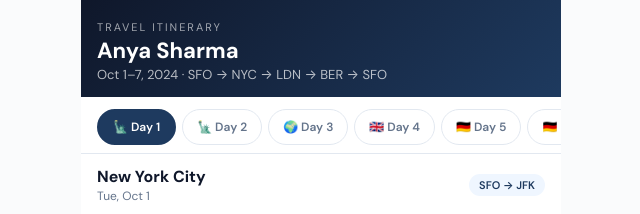
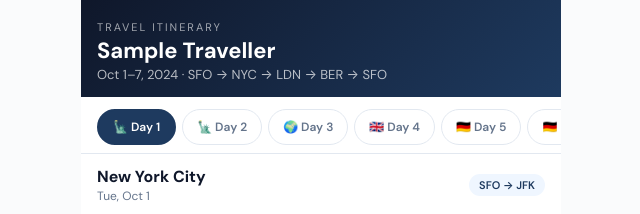
Before and after one commit to lisaesterhuizen0-wq/travel-itinerary-mobile, a plain HTML site: page index.html in a window 1280 px wide. Shown: the top 214 px of the page, 319-959 px from the left. Drawn offline with Linux system fonts and the light colour scheme.

Commit message:
Sanitise demo: replace personal Gmail and 'Anya Sharma' with placeholders

```diff
--- a/index.html
+++ b/index.html
@@ -3,7 +3,7 @@
 <head>
 <meta charset="UTF-8"/>
 <meta name="viewport" content="width=device-width, initial-scale=1.0, user-scalable=no"/>
-<title>Anya Sharma — Travel Itinerary Oct 1–7</title>
+<title>Sample Traveller — Travel Itinerary Oct 1–7</title>
 <link rel="preconnect" href="https://fonts.googleapis.com"/>
 <link href="https://fonts.googleapis.com/css2?family=DM+Sans:wght@400;500;600;700&display=swap" rel="stylesheet"/>
 <style>
@@ -240,7 +240,7 @@ const DAYS = [
 ];
 
 const CONTACTS = [
-  {name:"Lisa Myburgh",role:"Executive Assistant",phone:null,email:"lisa.esterhuizen0@gmail.com"},
+  {name:"Lisa Myburgh",role:"Executive Assistant",phone:null,email:"assistant@example.com"},
   {name:"Regal Wings — Regina",role:"Travel Agent (Primary)",phone:"+18008773552",display:"+1 800-877-3552"},
   {name:"Travel Pro's — Tom",role:"Travel Agent (Backup)",phone:"+18003427521",display:"+1 800-342-7521"},
   {name:"Hertz Gold Support",role:"Car Rental",phone:"+18006543131",display:"+1 800-654-3131"},
@@ -276,7 +276,7 @@ function render() {
   let html = `
     <div class="header">
       <div class="header-eyebrow">Travel Itinerary</div>
-      <div class="header-name">Anya Sharma</div>
+      <div class="header-name">Sample Traveller</div>
       <div class="header-route">Oct 1–7, 2024 · SFO → NYC → LDN → BER → SFO</div>
     </div>
 
```
